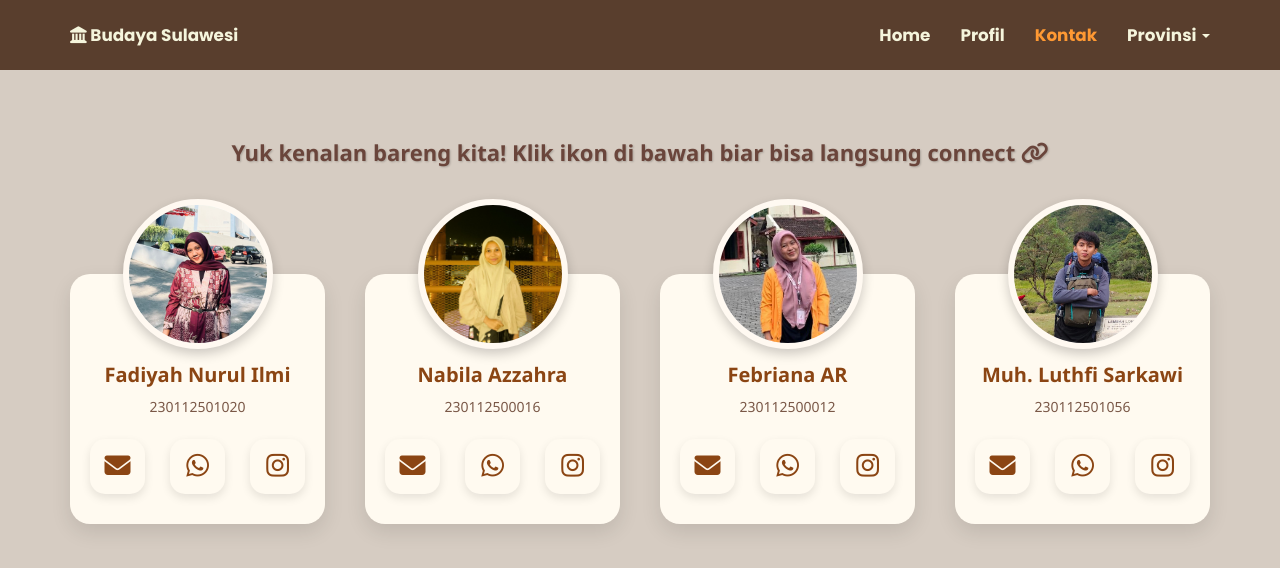
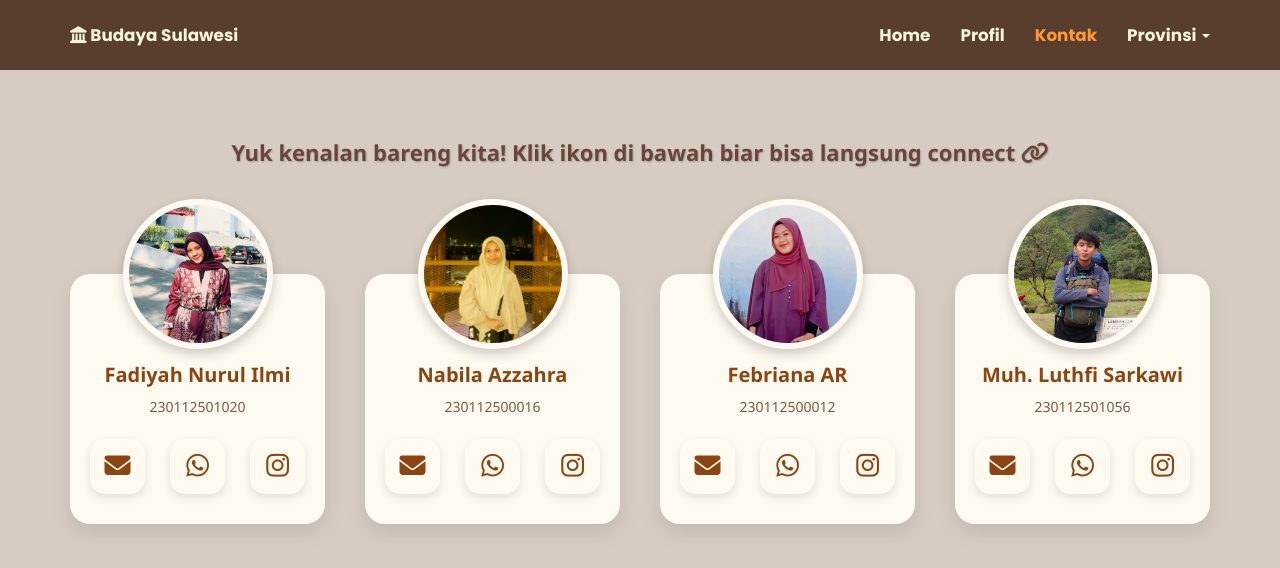
Before and after one commit to kelompok3-lucu/eksplorsulawesi, a plain HTML site: page kontak.html in a window 1280 px wide. Drawn offline with nearby package versions, Linux system fonts and the light colour scheme.

Commit message:
Update kontak.html

```diff
--- a/kontak.html
+++ b/kontak.html
@@ -280,7 +280,7 @@
 
       <div class="person">
         <div class="profile-pic">
-      <img src="https://raw.githubusercontent.com/kelompok3-lucu/eksplorsulawesi/main/febri.jpg">
+      <img src="https://raw.githubusercontent.com/kelompok3-lucu/eksplorsulawesi/main/febriana.jpg">
     </div>
         <h2>Febriana AR</h2>
         <p>230112500012</p>
```
